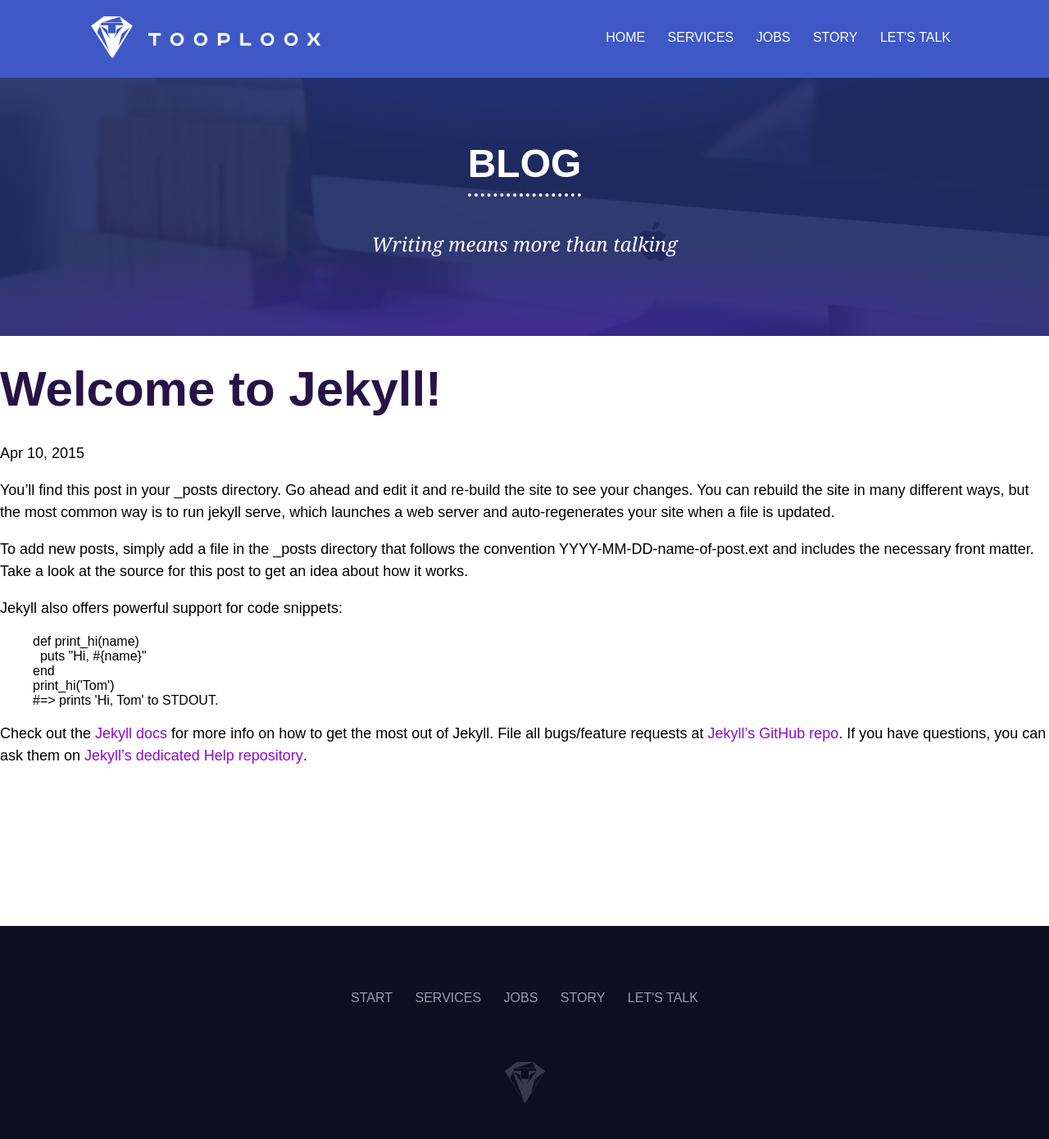
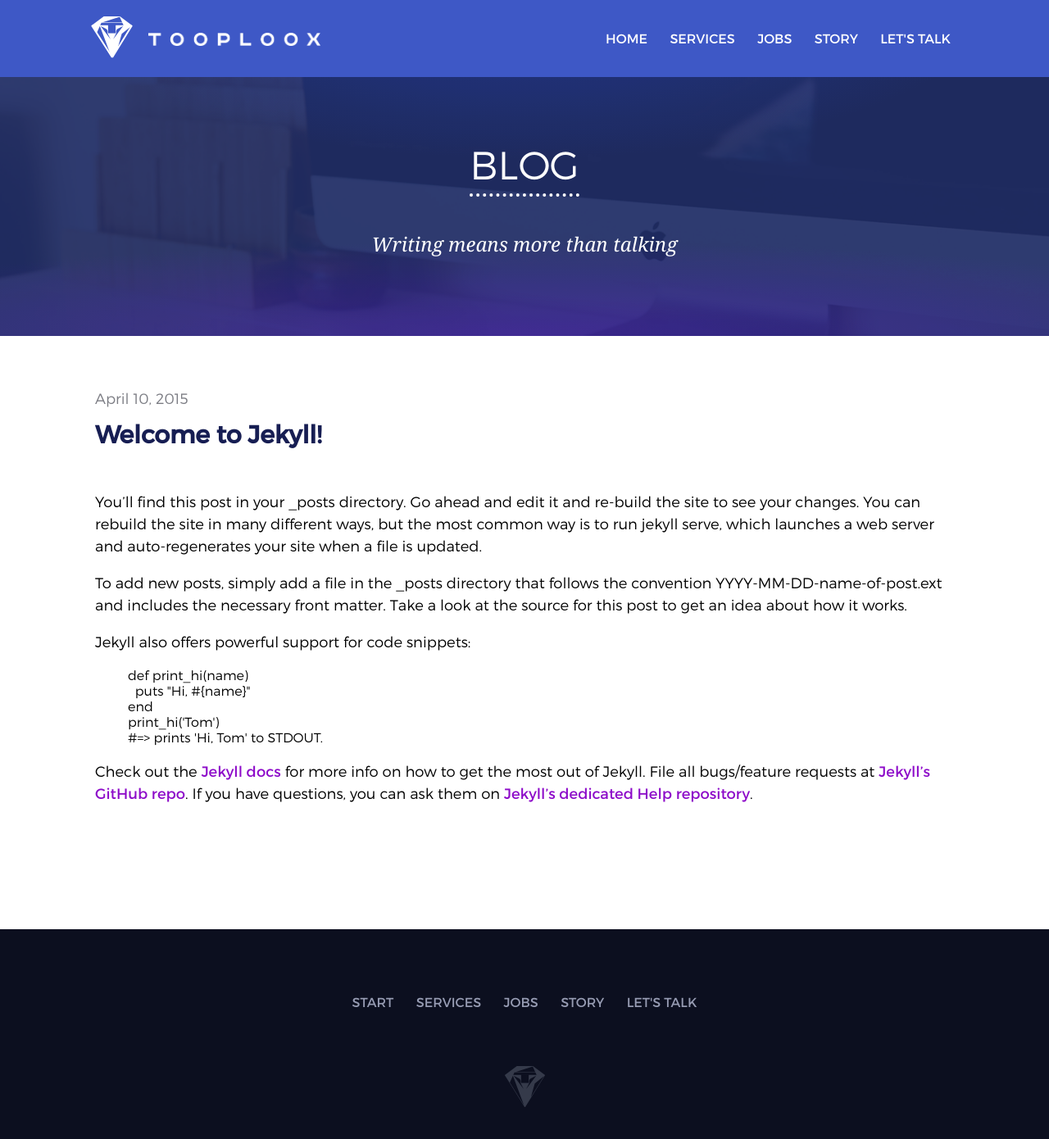
Before and after one commit to tooploox/tooploox.github.io, a Jekyll site: the page built from _posts/2015-04-11-welcome-to.markdown, in a window 1280 px wide and 1400 px high. Shown: the top 1390 px of the window at 82% size. Built offline with Jekyll 4.4.1, drawn with Linux system fonts in a browser that asks for light colours; some web fonts are replaced.

Commit message:
Add post layout

```diff
--- a/_includes/nav.html
+++ b/_includes/nav.html
@@ -13,11 +13,11 @@
         </label>
         <input type="checkbox" id="toggleMenu"/>
         <nav class="sticky-nav">
-            <a href="/#start">Home</a>
-            <a href="/#services">Services</a>
-            <a href="/jobs">Jobs</a>
-            <a href="/#story">Story</a>
-            <a href="/#talk">Let's talk</a>
+            <a href="http://www.tooploox.com/#start">Home</a>
+            <a href="http://www.tooploox.com/#services">Services</a>
+            <a href="http://www.tooploox.com/jobs">Jobs</a>
+            <a href="http://www.tooploox.com/#story">Story</a>
+            <a href="http://www.tooploox.com/#talk">Let's talk</a>
         </nav>
     </div>
 </div>
--- a/_layouts/post.html
+++ b/_layouts/post.html
@@ -1,15 +1,21 @@
 ---
 layout: default
 ---
-<div class="post">
-
-  <header class="post-header">
-    <h1 class="post-title">{{ page.title }}</h1>
-    <p class="post-meta">{{ page.date | date: "%b %-d, %Y" }}{% if page.author %} • {{ page.author }}{% endif %}{% if page.meta %} • {{ page.meta }}{% endif %}</p>
-  </header>
-
-  <article class="post-content">
-    {{ content }}
-  </article>
-
+<div class="posts-wrapper">
+    <div class="post">
+        <div>
+            {% if page.post-image %}
+            <div class="post-img">
+                <img src="{{ page.post-image }}"/>
+            </div>
+            {% endif %}
+            <div class="post-text">
+                <span class="date">{{ page.date | date: '%B %d, %Y' }}</span>
+                <h2>{{ page.title }}</h2>
+                <div class="justify">
+                    {{ content }}
+                </div>
+            </div>
+        </div>
+    </div>
 </div>
--- a/_sass/mixins/_fonts.scss
+++ b/_sass/mixins/_fonts.scss
@@ -1,7 +1,7 @@
 @mixin font-face($font-family) {
   @font-face {
     font-family: $font-family;
-    src: url('/static/tplx/fonts/#{$font-family}.otf');
+    src: url('/fonts/#{$font-family}.otf');
     font-weight: normal;
     font-style: normal;
   }
--- /dev/null
+++ b/_sass/partials/_blog.scss
@@ -0,0 +1,84 @@
+.posts-wrapper {
+  .post {
+    padding: 65px 0;
+    width: 100%;
+    > div {
+      @include outer-container();
+      position: relative;
+    }
+    &:not(:last-child) {
+      border-bottom: 2px solid #dfdfdf;
+    }
+    &:last-child {
+      padding-bottom: 135px;
+    }
+    .post-text {
+      padding: 0 20px;
+    }
+    .date {
+      font-size: 18px;
+      color: #7b7c83;
+      margin: 0;
+      display: block;
+    }
+    .post-img {
+      text-align: center;
+      margin-bottom: 50px;
+      img {
+        max-width: 100%;
+        height: auto;
+      }
+    }
+    h2 {
+      font-size: 30px;
+      color: #171e53;
+      margin-top: 0.5em;
+      margin-bottom: 1.7em;
+      font-family: 'Montserrat-Regular', sans-serif;
+    }
+    .post-content {
+      color: #7b7c83;
+      font-size: 18px;
+      line-height: 1.8;
+      margin: 0;
+      max-height: 125px;
+      overflow: hidden;
+      text-overflow: ellipsis;
+      p {
+        margin: 0;
+        line-height: 1.8;
+      }
+    }
+    .continue {
+      display: inline-block;
+      font-size: 14px;
+      border: 2px solid #dbdbdb;
+      color: #dcdcde;
+      border-radius: 4px;
+      padding: 5px 10px;
+      text-transform: uppercase;
+      background-color: white;
+      font-family: 'Montserrat-Regular', sans-serif;
+      position: absolute;
+      right: 20px;
+      bottom: -5px;
+      cursor: pointer;
+      &:hover, &:focus, &:active {
+        color: #3e58c6;
+        border-color: #3e58c6;
+        outline: 0;
+        @include transition(all 0.2s ease-in-out);
+      }
+      &:after {
+        content: "";
+        background-color: white;
+        position: absolute;
+        width: 20px;
+        height: 100%;
+        bottom: 0;
+        left: -22px;
+        z-index: 1;
+      }
+    }
+  }
+}
--- a/_sass/partials/_subpage.scss
+++ b/_sass/partials/_subpage.scss
@@ -15,13 +15,16 @@
     display: inline-block;
     color: white;
     margin-top: 0;
+    font-weight: normal;
   }
+
   p {
     font-size: 24px;
     font-family: Georgia;
     font-style: italic;
     line-height: 1.2;
   }
+
   .container {
     position: relative;
     z-index: 3;
--- a/css/main.scss
+++ b/css/main.scss
@@ -19,4 +19,5 @@
 @import "partials/base";
 @import "partials/nav";
 @import "partials/subpage";
+@import "partials/blog";
 @import "partials/footer";
--- a/feed.xml
+++ b/feed.xml
@@ -7,7 +7,7 @@ layout: null
     <title>{{ site.title | xml_escape }}</title>
     <description>{{ site.description | xml_escape }}</description>
     <link>{{ site.url }}{{ site.baseurl }}/</link>
-    <atom:link href="{{ "/feed.xml" | prepend: site.baseurl | prepend: site.url }}" rel="self" type="application/rss+xml"/>
+    <atom:link href='{{ "/feed.xml" | prepend: site.baseurl | prepend: site.url }}" rel="self" type="application/rss+xml'/>
     <pubDate>{{ site.time | date_to_rfc822 }}</pubDate>
     <lastBuildDate>{{ site.time | date_to_rfc822 }}</lastBuildDate>
     <generator>Jekyll v{{ jekyll.version }}</generator>
```
Also changed, not shown: index.html (+16 -17 lines).
